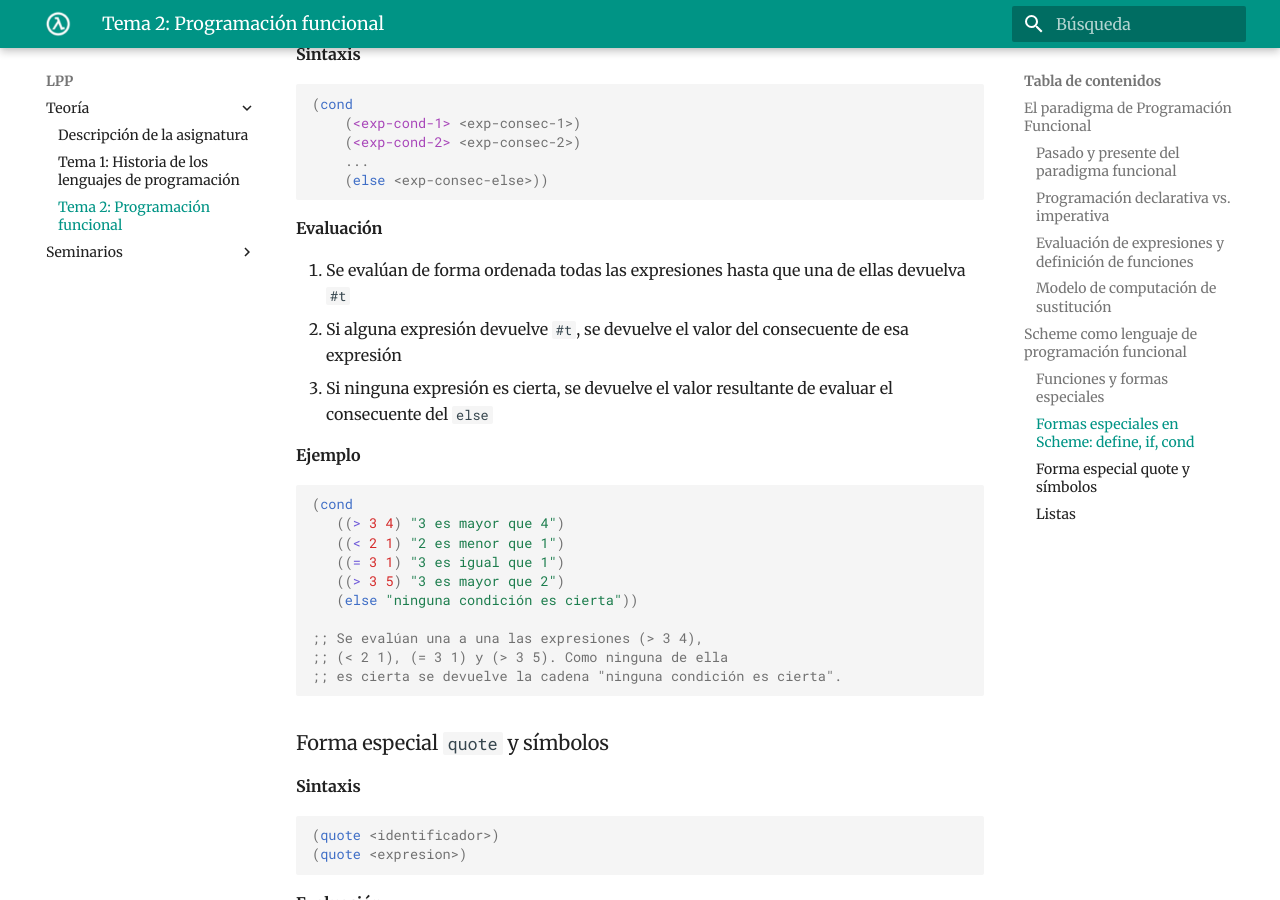
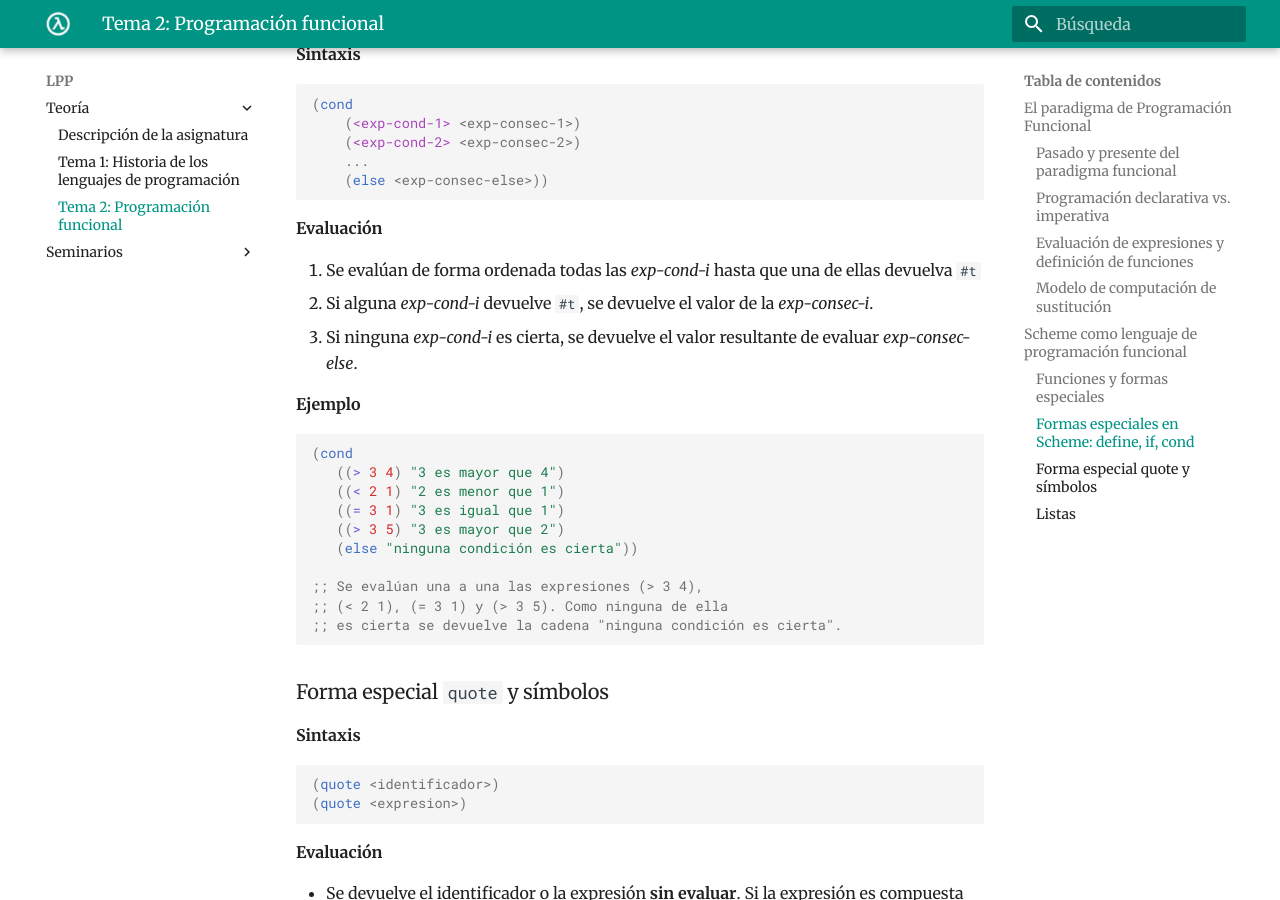
Before and after one commit to domingogallardo/apuntes-lpp, an MkDocs documentation site: the page built from docs/teoria/tema02-programacion-funcional/tema02-programacion-funcional.md, in a window 1280 px wide and 900 px high, scrolled down 23475 px. Built offline with MkDocs 1.6.1 and Material for MkDocs 9.7.7, drawn with Linux system fonts in a browser that asks for light colours; some of the changed text lies outside the part shown.

Commit message:
Corrección

```diff
--- a/docs/teoria/tema02-programacion-funcional/tema02-programacion-funcional.md
+++ b/docs/teoria/tema02-programacion-funcional/tema02-programacion-funcional.md
@@ -1238,12 +1238,12 @@ de la semántica:
 
 **Evaluación**
 
-1. Se evalúan de forma ordenada todas las expresiones hasta que una de
+1. Se evalúan de forma ordenada todas las _exp-cond-i_ hasta que una de
    ellas devuelva `#t`
-2. Si alguna expresión devuelve `#t`, se devuelve el valor del
-   consecuente de esa expresión
-3. Si ninguna expresión es cierta, se devuelve el valor resultante de
-   evaluar el consecuente del `else`
+2. Si alguna _exp-cond-i_ devuelve `#t`, se devuelve el valor de la
+   _exp-consec-i_.
+3. Si ninguna _exp-cond-i_ es cierta, se devuelve el valor resultante de
+   evaluar _exp-consec-else_.
 
 
 **Ejemplo**
```
Also changed, not shown: other parts of docs/teoria/tema02-programacion-funcional/tema02-programacion-funcional.md (+2 -2 lines).
